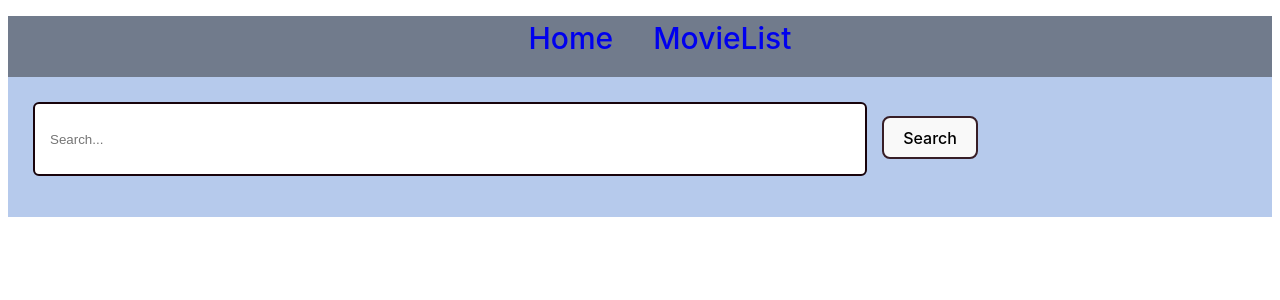
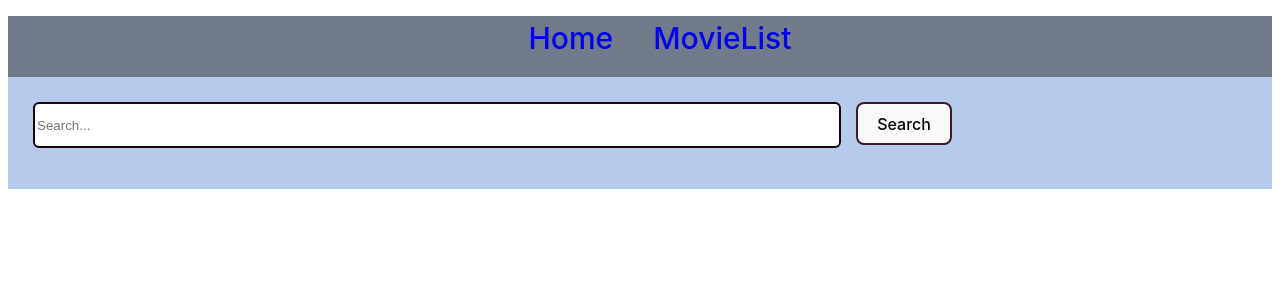
Before and after one commit to KarolinaIvanitska/goit-react-hw-05, a React (Vite) app: page /movies in a window 1280 px wide. Shown: the top 300 px of the page. Built offline with nearby package versions, Linux system fonts and the light colour scheme; the HTML template or start-up script is replaced by a standard one.

Commit message:
Last commit

```diff
--- a/src/App.jsx
+++ b/src/App.jsx
@@ -1,19 +1,24 @@
 import "./App.css";
-import { Routes, Route, Link } from "react-router-dom";
-import HomePage from "./pages/HomePage/HomePage";
+import { lazy } from "react";
+import { Routes, Route } from "react-router-dom";
 import NotFoundPage from "./pages/NotFoundPage/NotFoundPage";
 import Layout from "./components/Layout/Layout";
-import MovieDetailsPage from "./pages/MovieDetailsPage/MovieDetailsPage";
-import MovieReviews from "./components/MovieReviews/MovieReviews";
-import MovieCast from "./components/MovieCast/MovieCast";
-import MoviesPage from "./pages/MoviesPage/MoviesPage";
 
+const HomePage = lazy(() => import("./pages/HomePage/HomePage"));
+const MoviesPage = lazy(() => import("./pages/MoviesPage/MoviesPage"));
+const MovieDetailsPage = lazy(() =>
+  import("./pages/MovieDetailsPage/MovieDetailsPage")
+);
+const MovieCast = lazy(() => import("./components/MovieCast/MovieCast"));
+const MovieReviews = lazy(() =>
+  import("./components/MovieReviews/MovieReviews")
+);
 function App() {
   return (
     <>
       <Routes>
         <Route path="/" element={<Layout />}>
-          <Route path="/" element={<HomePage />} />
+          <Route index element={<HomePage />} />
           <Route path="movies" element={<MoviesPage />} />
           <Route path="movies/:movieId" element={<MovieDetailsPage />}>
             <Route path="reviews" element={<MovieReviews />} />
--- a/src/components/Layout/Layout.jsx
+++ b/src/components/Layout/Layout.jsx
@@ -1,12 +1,16 @@
 import { Outlet } from "react-router-dom";
 import Navigation from "../Navigation/Navigation";
+import { Suspense } from "react";
 
 const Layout = () => {
   return (
     <div>
       <Navigation />
       <section className="outlet">
-        <Outlet />
+        <Suspense>
+          {" "}
+          <Outlet />
+        </Suspense>
       </section>
     </div>
   );
--- a/src/components/SearchBar/SearchBar.module.css
+++ b/src/components/SearchBar/SearchBar.module.css
@@ -3,7 +3,6 @@
   height: 40px;
   margin: 15px;
   border-radius: 6px;
-  padding: 15px;
   border: 2px solid rgb(24, 3, 11);
 }
 
@@ -13,4 +12,7 @@
 
 .btn {
   border: 2px solid rgb(55, 30, 39);
+  align-items: center;
+  justify-content: center;
+  margin: 0;
 }
--- a/src/pages/MovieDetailsPage/MovieDetailsPage.jsx
+++ b/src/pages/MovieDetailsPage/MovieDetailsPage.jsx
@@ -2,6 +2,7 @@ import { useEffect, useState } from "react";
 import { Link, Outlet, useParams } from "react-router-dom";
 import { fetchMoviesById } from "../../api/api";
 import css from "./MovieDetails.module.css";
+import { Suspense } from "react";
 
 const MovieDetailsPage = () => {
   const { movieId } = useParams();
@@ -48,9 +49,9 @@ const MovieDetailsPage = () => {
           <Link to="reviews"> Reviews</Link>
         </li>
       </ul>
-      <div>
+      <Suspense>
         <Outlet />
-      </div>
+      </Suspense>
     </>
   );
 };
```
